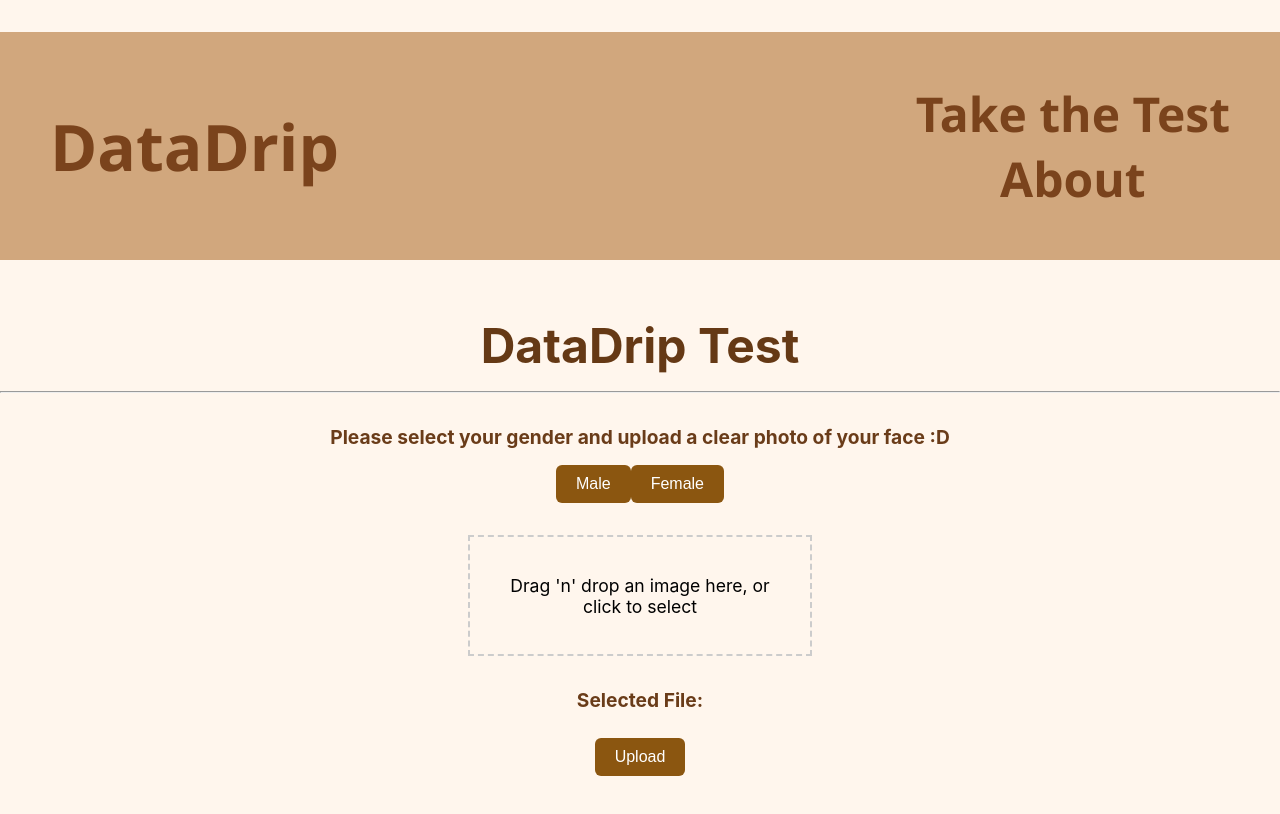
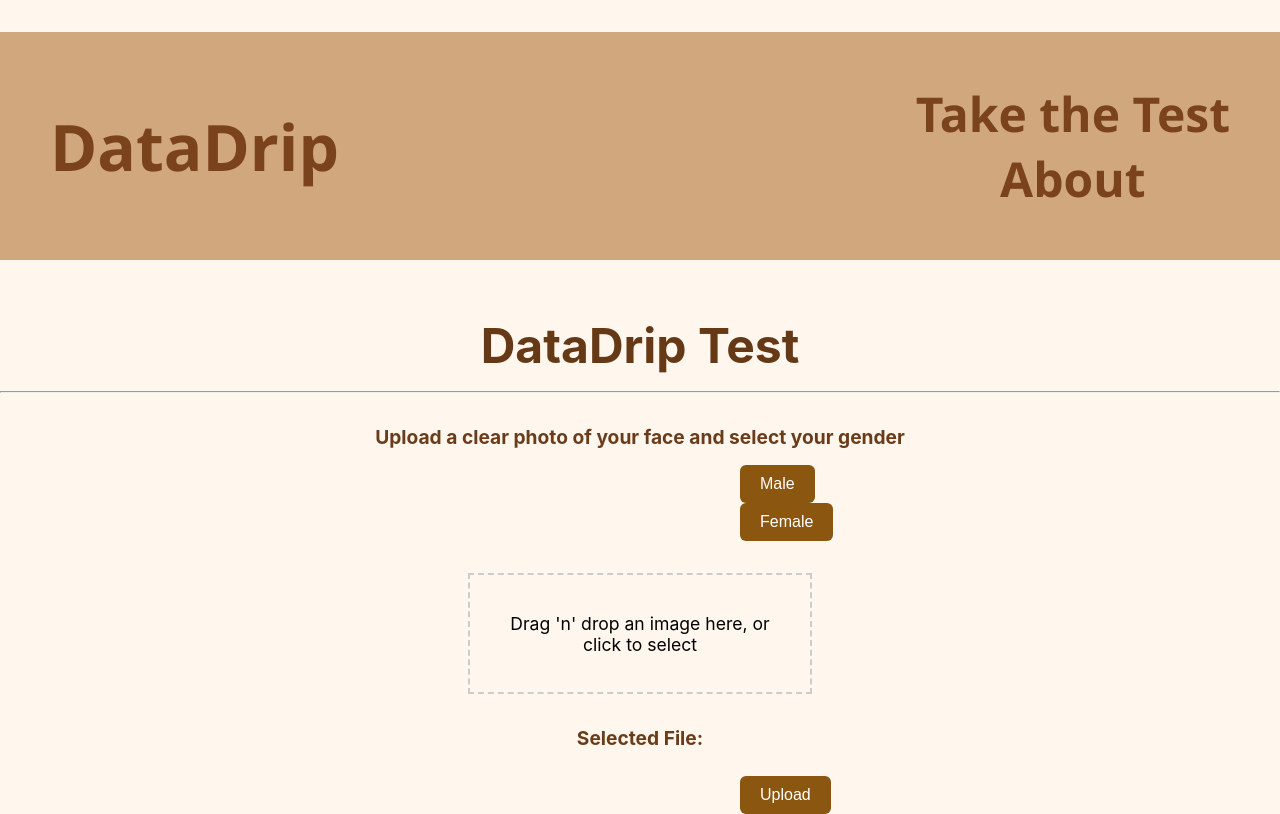
Before and after one commit to lansan2103/data-drip, a React (Create React App) app in the folder my-app/: page /page1 in a window 1280 px wide. Built offline with nearby package versions, Linux system fonts and the light colour scheme.

Commit message:
Revert "Updated frontend"
This reverts commit 8bf6773931ad94a50a307b956804092ab5cffadb.

```diff
--- a/my-app/src/App.css
+++ b/my-app/src/App.css
@@ -144,8 +144,6 @@ body {
   transition: background-color 0.3s ease, transform 0.2s ease;
 
   align-items: center;
-  /* margin-left: auto;
-  margin-right: auto; */
 }
 
 .upload-button:hover {
@@ -158,22 +156,6 @@ body {
   transform: translateY(0);
 }
 
-.selected-button {
-  background-color: #483206;
-  transform: translateY(-1px);
-  color: white;
-  padding: 10px 20px;
-  font-size: 1rem;
-  border: none;
-  border-radius: 6px;
-  cursor: pointer;
-  transition: background-color 0.3s ease, transform 0.2s ease;
-
-  align-items: center;
-  margin-left: auto;
-  margin-right: auto;
-}
-
 .results{
   text-align: center;
 }
--- a/my-app/src/App.js
+++ b/my-app/src/App.js
@@ -16,9 +16,9 @@ function Accept({ setFile }) {
   });
 
   const fileList = acceptedFiles.map(file => (
-    <p key={file.path}>
-      {file.path}
-    </p>
+    <li key={file.path}>
+      {file.path} - {file.size} bytes
+    </li>
   ));
 
   return (
@@ -80,23 +80,19 @@ function App() {
   };
 
   return (
-    <div className="app" style={{ textAlign: 'center', marginTop: '20px' }}>
+    <div className="app">
       <h1 className="title">DataDrip Test</h1>
 
       <hr />
 
-      <h2 className="subheader">Please select your gender and upload a clear photo of your face :D</h2>
+      <h2 className="subheader">Upload a clear photo of your face and select your gender</h2>
 
       {/* // Change the Class Name when styling */}
-      {/* <div style={{ textAlign: 'center', marginTop: '20px' }}> */}
-      <button onClick ={() => setGender('mens')} className={gender === 'mens' ? 'selected-button' : 'upload-button'}>Male</button>
-      <button onClick ={() => setGender('womens')} className ={gender === 'womens' ? 'selected-button' : 'upload-button'}>Female</button>
-
-      {/* <button onClick ={() => setGender('womens')} className = "upload-button" style={{marginLeft: '740px'}}>Female</button> */}
+      <button onClick ={() => setGender('mens')} className = "upload-button" style={{marginLeft: '740px'}}>Male</button>
+      <button onClick ={() => setGender('womens')} className = "upload-button" style={{marginLeft: '740px'}}>Female</button>
 
       <Accept setFile={setFile} />
-      <button onClick={handleUpload} className="upload-button" >Upload</button>
-      {/* </div> */}
+      <button onClick={handleUpload} className="upload-button" style={{marginLeft: '740px'}}>Upload</button>
 
       {season && (
         <div className="results">
```
